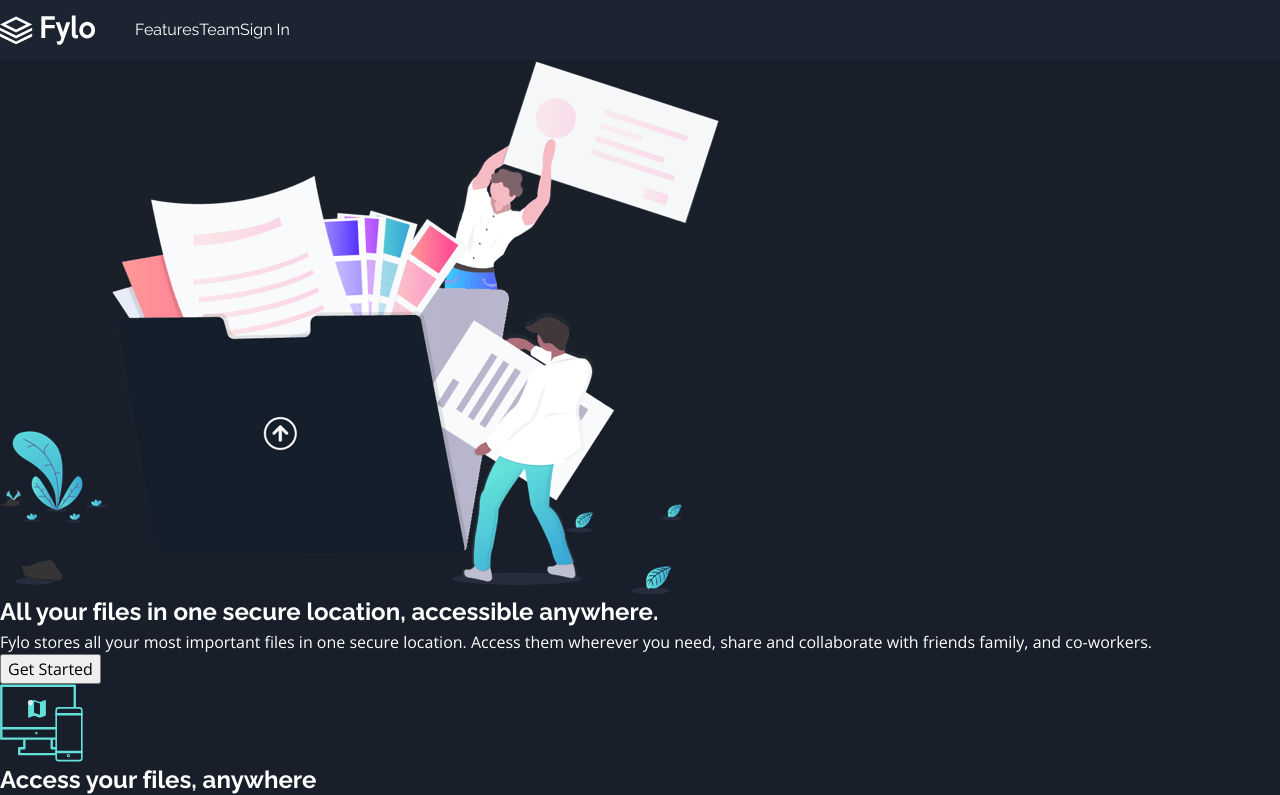
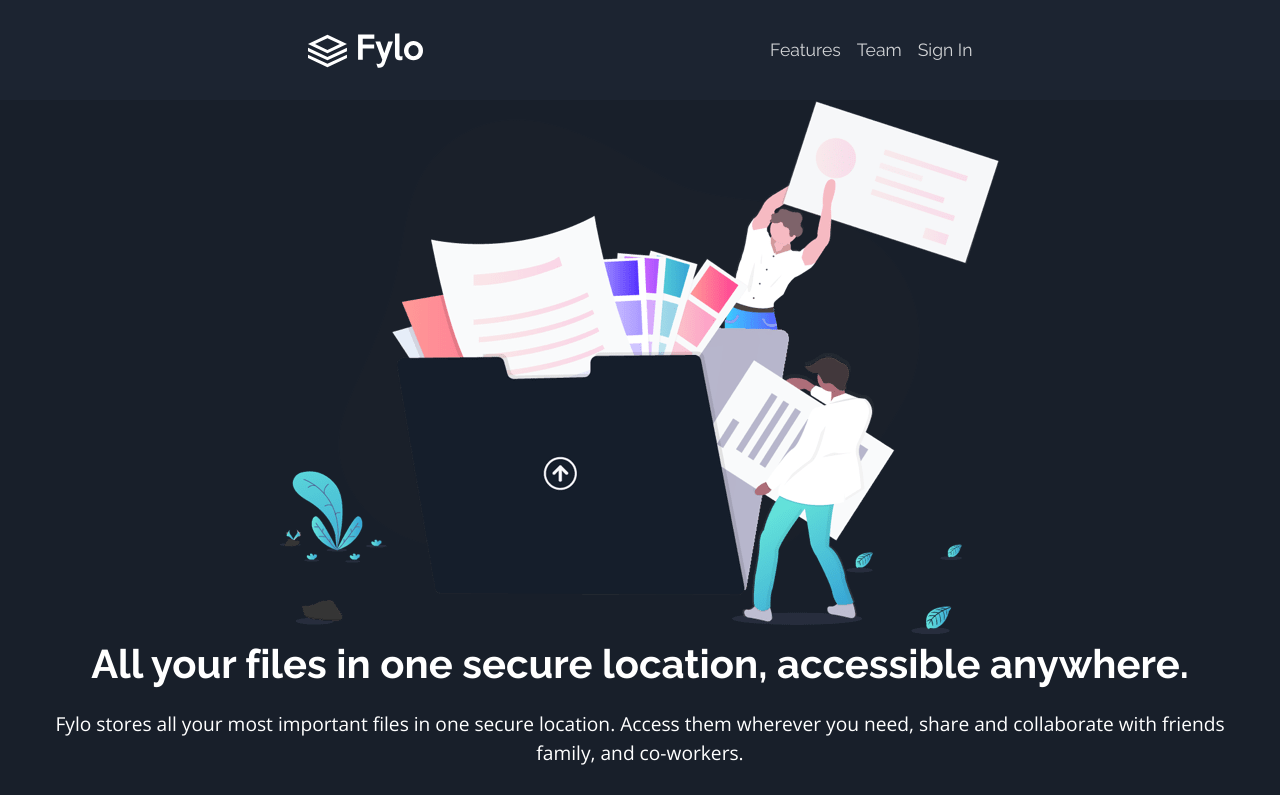
Before and after one commit to igorlech/fylo-landing, a website built with webpack: page src/index.html in a window 1280 px wide. Shown: the top 795 px of the page. Built offline with nearby package versions, Linux system fonts and the light colour scheme.

Commit message:
first styling: nav, intro components (basic)

```diff
--- a/src/components/intro/intro.scss
+++ b/src/components/intro/intro.scss
@@ -0,0 +1,6 @@
+.intro {
+    display: grid;
+    place-items: center;
+    text-align: center;
+    margin: 0 var(--middle-spacing);
+}
--- a/src/components/nav/nav.scss
+++ b/src/components/nav/nav.scss
@@ -1,16 +1,18 @@
 header {
     display: flex;
     align-items: center;
+    justify-content: space-evenly;
 
     font-family: var(--primary-font-family);
     background-color: var(--nav-bg-color);
-    width: 100%;
-    height: 60px;
+    width: 100vw;
+    height: var(--nav-height);
 }
 
 .nav-logo {
-    height: 30px;
-    width: 95px;
+    height: 35px;
+    width: 115px;
+    margin: var(--default-spacing);
 }
 
 .nav-list {
@@ -18,4 +20,10 @@ header {
     flex-direction: row;
 
     list-style: none;
+
+    li {
+        font-size: 1.1rem;
+        margin-right: var(--default-spacing);
+        opacity: 0.8;
+    }
 }
--- a/src/index.html
+++ b/src/index.html
@@ -32,7 +32,7 @@
                     Fylo stores all your most important files in one secure location. Access them wherever you need, share and collaborate
                     with friends family, and co-workers.
                 </p>
-                <button>Get Started</button>
+                <button class="primary-btn">Get Started</button>
             </section>
             <section class="infobox">
                 <div class="infobox-item">
--- a/src/styles.scss
+++ b/src/styles.scss
@@ -1,4 +1,5 @@
+@import './styles/reset/reset.scss';
 @import './styles/variables.scss';
 @import './styles/typography/typography.scss';
-@import './styles/reset/reset.scss';
 @import './styles/main.scss';
+@import './styles/buttons/buttons.scss';
--- a/src/styles/buttons/buttons.scss
+++ b/src/styles/buttons/buttons.scss
@@ -0,0 +1,6 @@
+.primary-btn {
+    font-size: 1.5rem;
+    padding: 1rem 8rem;
+    border: none;
+    border-radius: 50px;
+}
--- a/src/styles/typography/typography.scss
+++ b/src/styles/typography/typography.scss
@@ -6,3 +6,25 @@ h5,
 h6 {
     font-family: var(--primary-font-family);
 }
+
+h1 {
+    font-size: 2.5rem;
+    font-weight: var(--secondary-font-weight);
+    margin-bottom: var(--default-spacing);
+}
+
+h2 {
+    font-size: 2rem;
+    font-weight: var(--secondary-font-weight);
+}
+
+h3 {
+    font-size: 1.5rem;
+    font-weight: var(--secondary-font-weight);
+}
+
+p {
+    font-size: var(--body-font-size);
+    font-weight: var(--primary-font-weight);
+    margin-bottom: var(--medium-spacing);
+}
--- a/src/styles/variables.scss
+++ b/src/styles/variables.scss
@@ -12,11 +12,21 @@
     --white-color: hsl(0, 0%, 100%);
 
     // Fonts
-    --body-font-size: 14px;
+    --body-font-size: 1.2rem;
 
     --primary-font-family: 'Raleway', sans-serif;
     --secondary-font-family: 'Open Sans', sans-serif;
 
     --primary-font-weight: 400;
     --secondary-font-weight: 700;
+
+    // Spacing
+    --default-spacing: 1rem;
+    --middle-spacing: 1.5rem;
+    --medium-spacing: 2rem;
+
+    --nav-height: 100px;
+
+    // Breakpoints
+    --mobile-breakpoint: 375px;
 }
```
